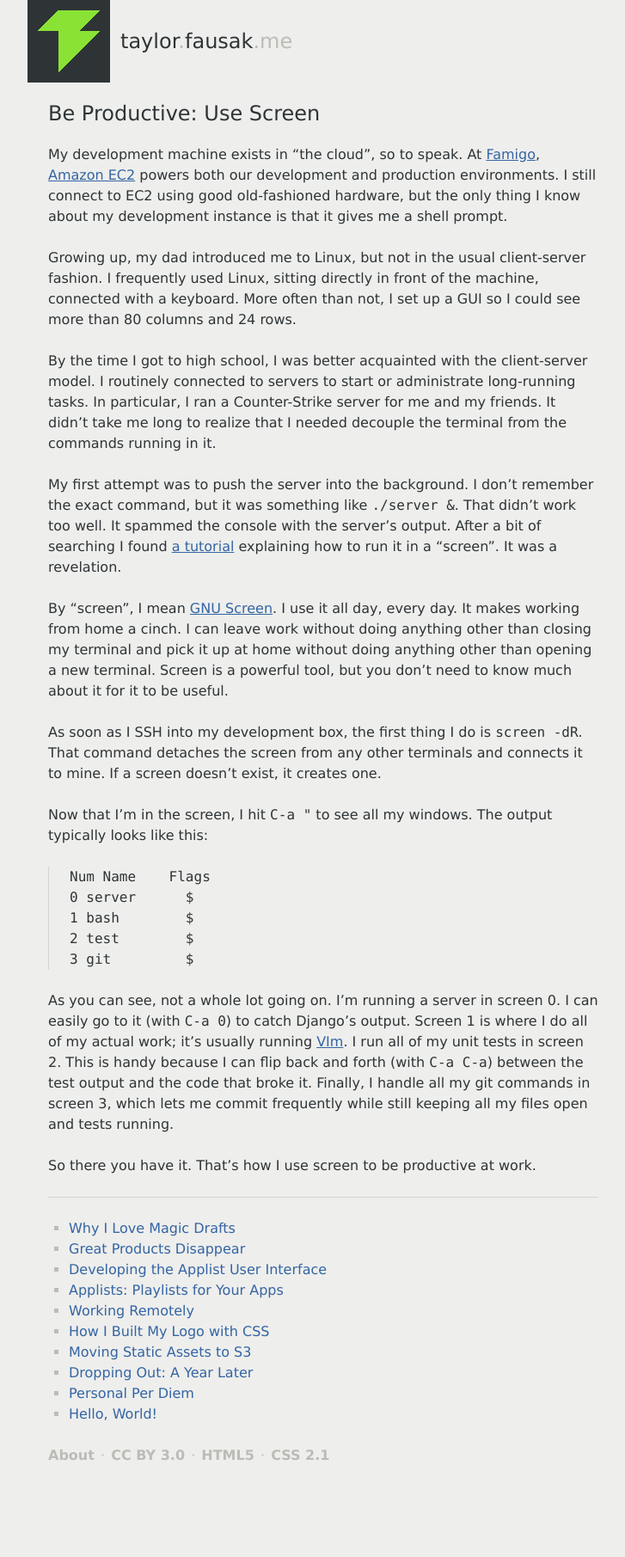
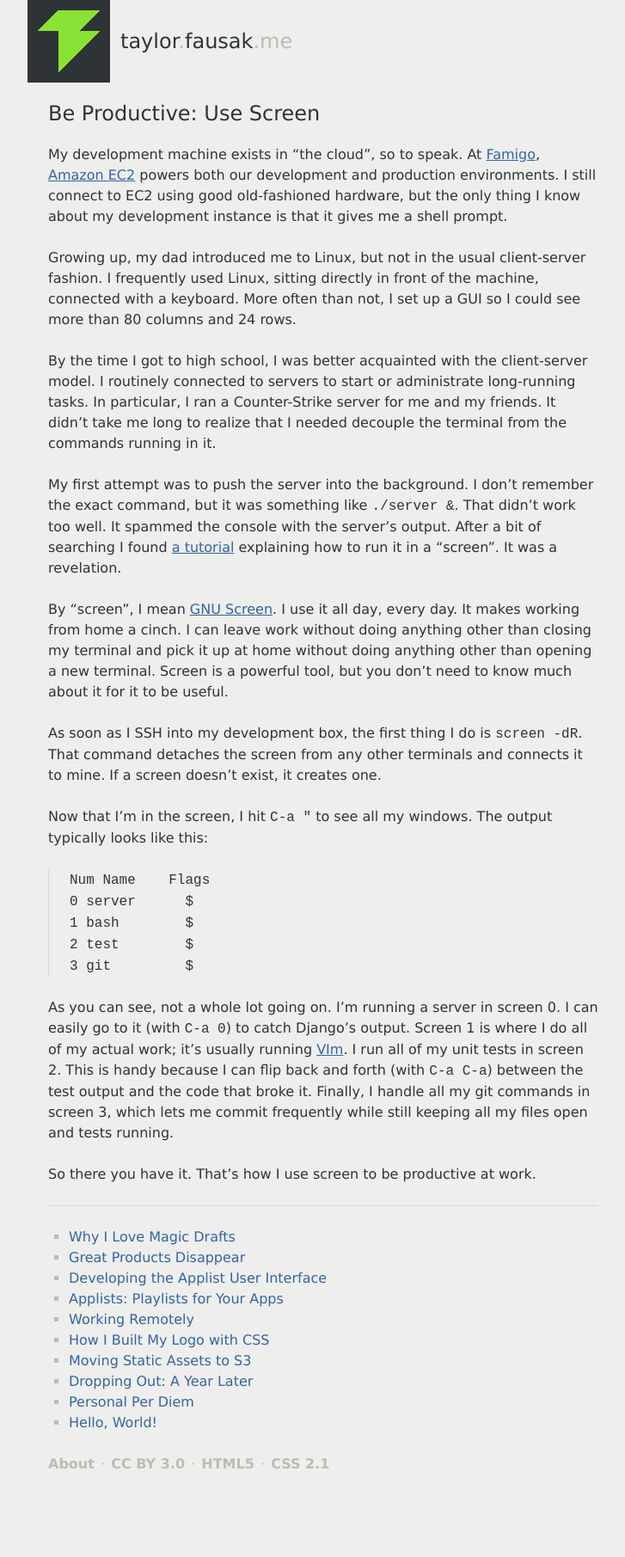
Before and after one commit to tfausak/tfausak.github.io, a Jekyll site: the page built from _posts/2011-10-27-be-productive-use-screen.md, in a window 1280 px wide. Shown: the whole page at 86% size, without its empty margins (264-991 px from the left). Built offline with Jekyll 4.4.1, drawn with Linux system fonts in a browser that asks for light colours.

Commit message:
Finalize font stacks.

```diff
--- a/static/styles/main.css
+++ b/static/styles/main.css
@@ -4,7 +4,7 @@
 html, body {
     background: #eeeeec;
     color: #2e3436;
-    font: 1em/1.5em 'Lucida Grande', sans-serif;
+    font: 1em/1.5em 'Verdana', sans-serif;
 }
 .wrapper {
     margin: 0 auto;
@@ -28,7 +28,7 @@
     padding-left: 1.5em;
 }
 code {
-    font-family: 'Menlo', monospace;
+    font-family: 'Courier New', monospace;
 }
 h1 {
     font-size: 1.5em;
@@ -89,6 +89,7 @@
 #header h1 {
     line-height: 4em;
     margin: 0;
+    position: relative;
 }
 #header a {
     color: #babdb6;
```
Also changed, not shown: static/styles/all.css.
